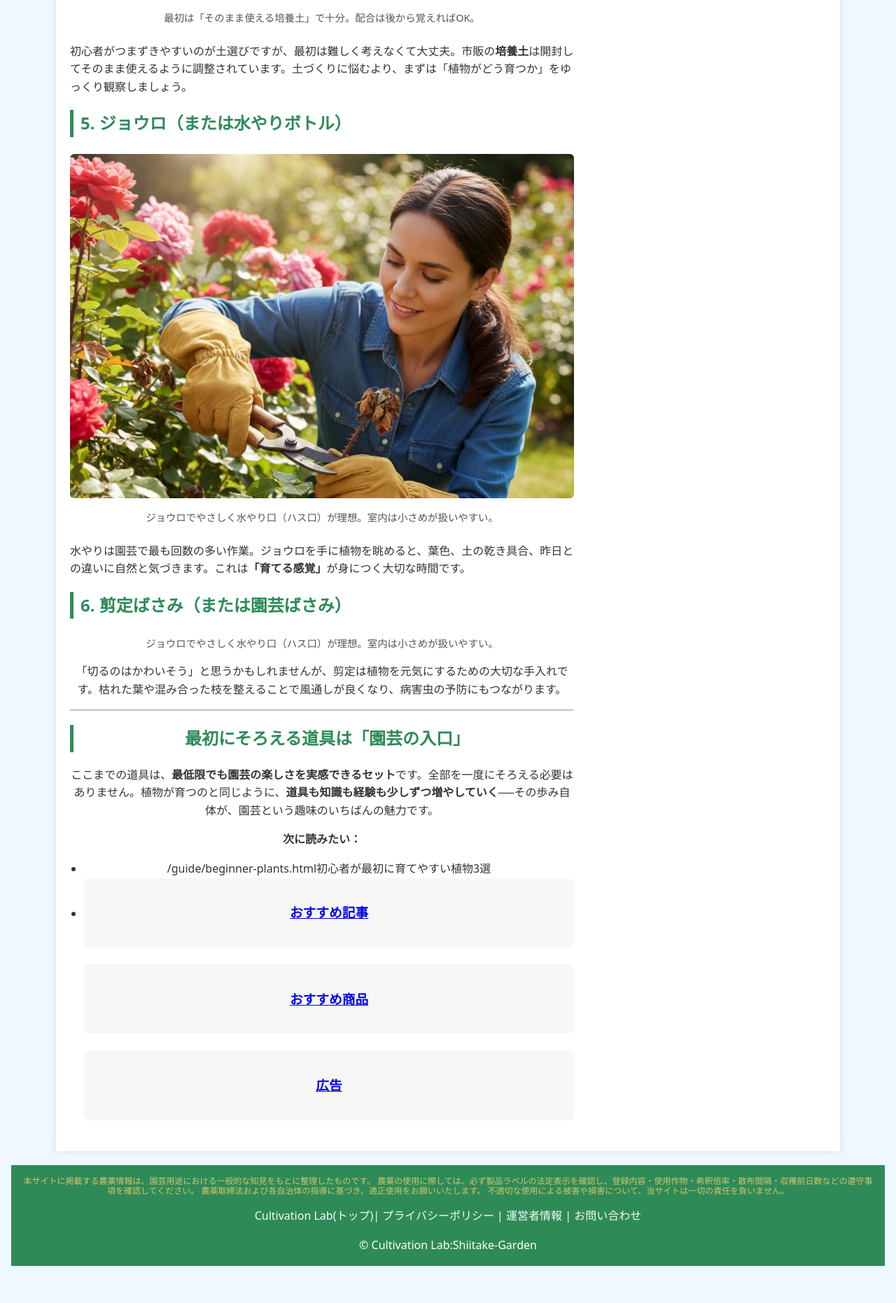
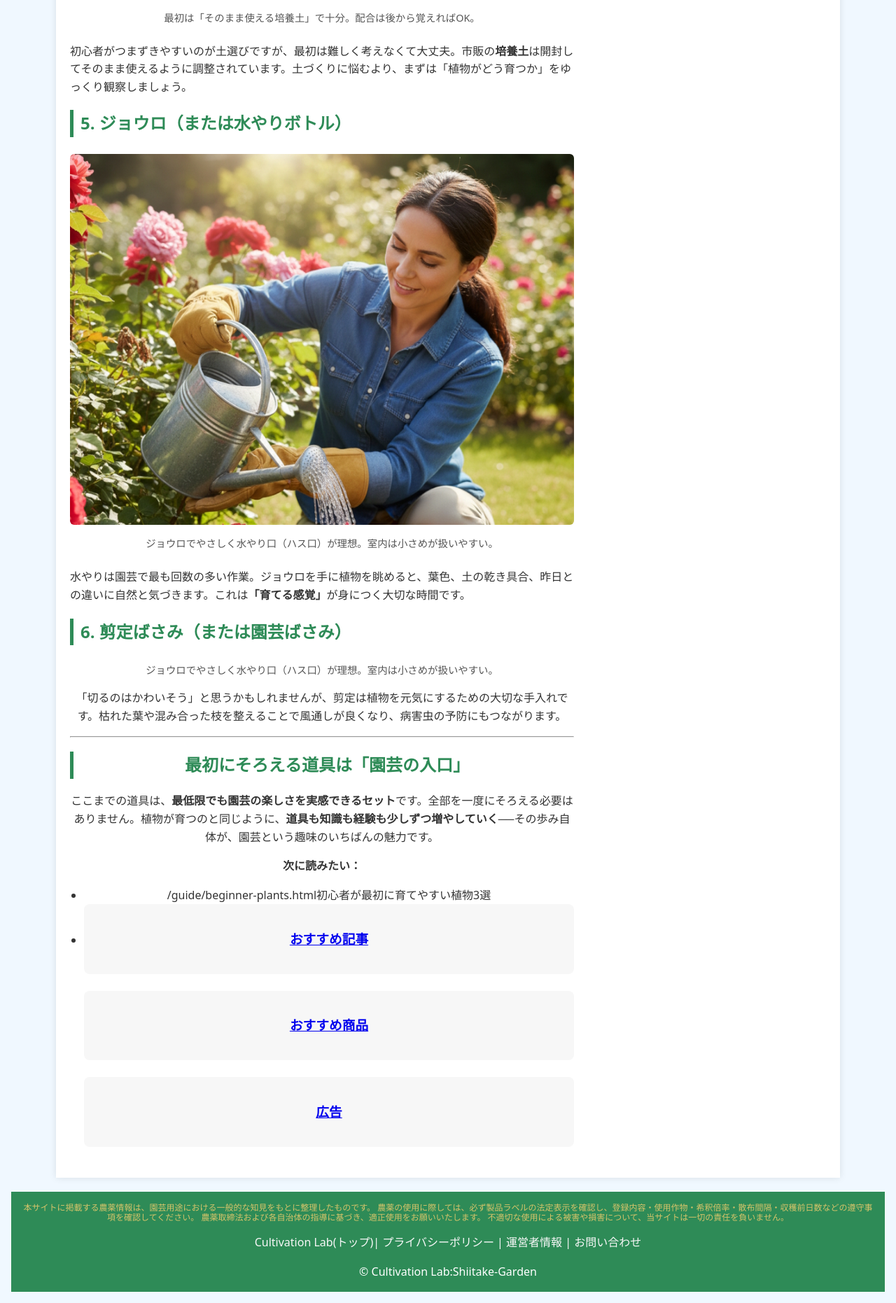
Before and after one commit to shiitake-garden/shiitake-garden.github.io, a Jekyll site: the page built from column_syosinsya.html, in a window 1280 px wide. Shown: the part 3015-4877 px from the top of the page at 70% size. Built offline with Jekyll 4.4.1, drawn with Linux system fonts in a browser that asks for light colours; before the commit the page ends 4840 px from its top, so only the background shows below that.

Commit message:
Update column_syosinsya.html

```diff
--- a/column_syosinsya.html
+++ b/column_syosinsya.html
@@ -64,7 +64,7 @@ title: カルティベーションラボ
 
       <h2 id="watering">5. ジョウロ（または水やりボトル）</h2>
       <figure class="image-wide">
-        <img src="images/dougu/tebukuro.jpg" alt="手袋">
+        <img src="images/dougu/jyoro.jpg" alt="手袋">
         <figcaption>ジョウロでやさしく水やり口（ハス口）が理想。室内は小さめが扱いやすい。</figcaption>
       </figure>
       <p>水やりは園芸で最も回数の多い作業。ジョウロを手に植物を眺めると、葉色、土の乾き具合、昨日との違いに自然と気づきます。これは<strong>「育てる感覚」</strong>が身につく大切な時間です。</p>
```
